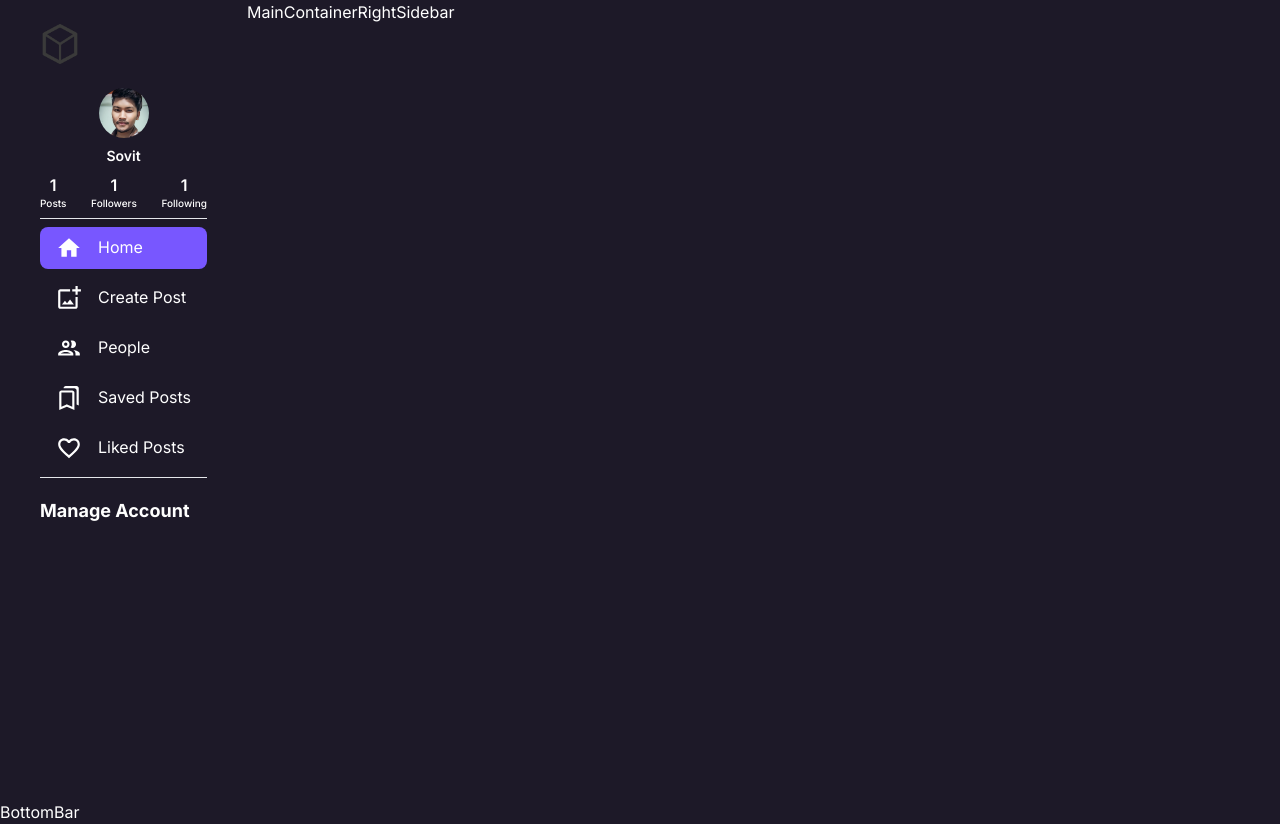
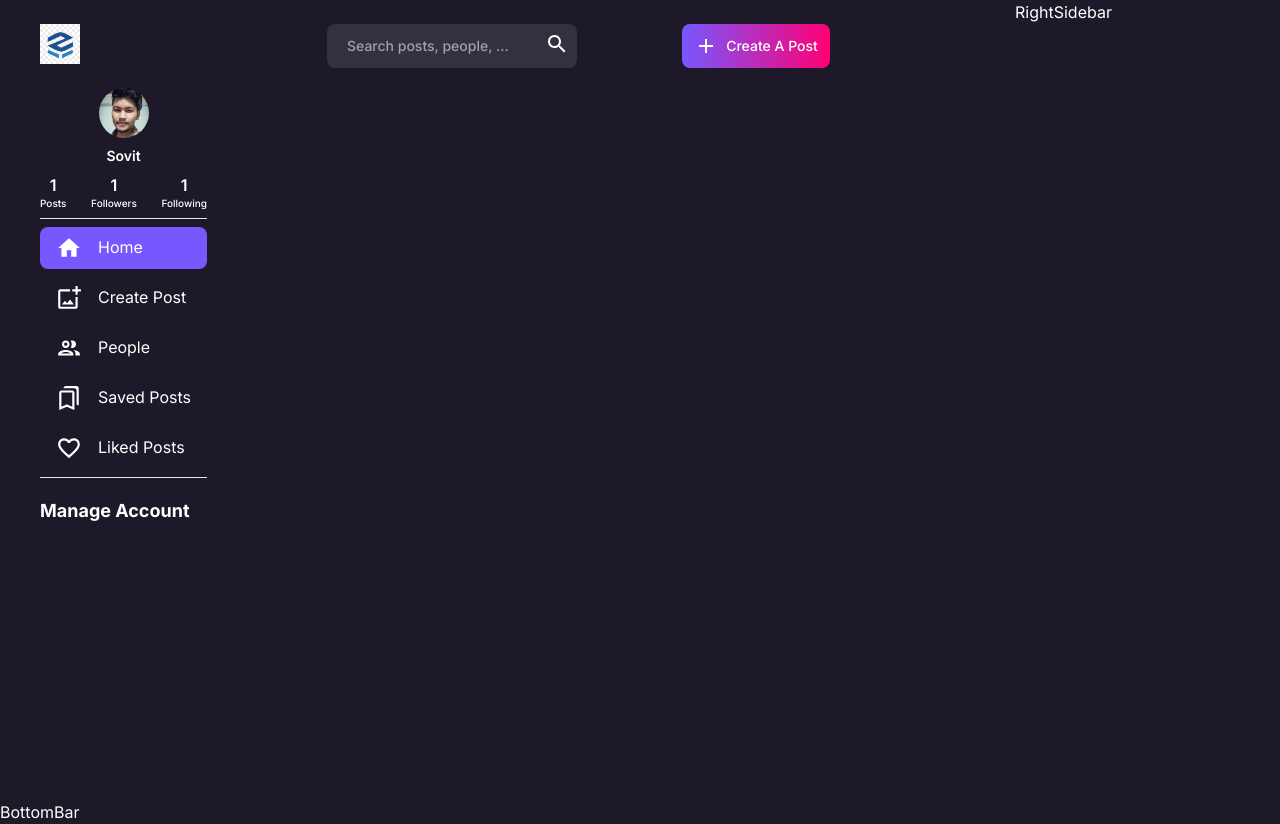
Before and after one commit to sovitchaudhary/Memorio, a Next.js app: page / in a window 1280 px wide. Built offline with nearby package versions, Linux system fonts and the light colour scheme; no server answers.

Commit message:
Design Topbar

```diff
--- a/components/layout/MainContainer.jsx
+++ b/components/layout/MainContainer.jsx
@@ -1,8 +1,11 @@
 import React from 'react'
+import Topbar from './Topbar'
 
-const MainContainer = () => {
+const MainContainer = (children) => {
   return (
-    <div>MainContainer</div>
+    <section className='flex flex-col flex-1 max-w-3xl px-4 md:px-10 lg:px-4 xl:px-20'>
+      <Topbar />
+    </section>
   )
 }
 
--- a/components/layout/Topbar.jsx
+++ b/components/layout/Topbar.jsx
@@ -1,9 +1,54 @@
-import React from 'react'
+"use client";
+import React, { useState } from "react";
+import { Add, Search } from "@mui/icons-material";
+import { useRouter } from "next/navigation";
+import { SignOutButton, SignedIn, UserButton } from "@clerk/nextjs";
+import { Logout } from "@mui/icons-material";
+import Link from "next/link";
+import Image from "next/image";
+
 
 const Topbar = () => {
+  const router = useRouter();
+  const [search, setSearch] = useState("");
+
   return (
-    <div>Topbar</div>
-  )
-}
+    <div className="flex justify-between items-center mt-6">
+      <div className="relative">
+        <input
+          type="text"
+          className="search-bar"
+          placeholder="Search posts, people, ..."
+          value={search}
+          onChange={(e) => setSearch(e.target.value)}
+        />
+        <Search className="search-icon" onClick={() => {}} />
+      </div>
+      <button className="create-post-btn" onClick={() => router.push("/create-post")}>
+        <Add /> <p>Create A Post</p>
+      </button>
 
-export default Topbar
+      <div className="flex gap-3">
+        <SignedIn>
+          <SignOutButton>
+            <div className="flex cursor-pointer items-center md:hidden">
+              <Logout sx={{ color: "white", fontSize: "32px" }} />
+            </div>
+          </SignOutButton>
+        </SignedIn>
+        <Link href="/">
+        <Image
+          src="/assets/sovit.jpeg"
+          alt="profile photo"
+          width={50}
+          height={50}
+          className="rounded-full md:hidden"
+        />
+      </Link>
+      </div>
+
+    </div>
+  );
+};
+
+export default Topbar;
```
Also changed, not shown: public/assets/logo.png.
